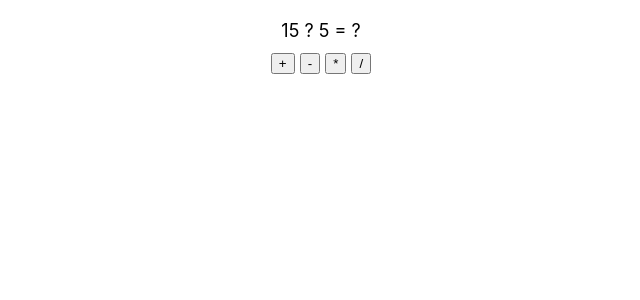
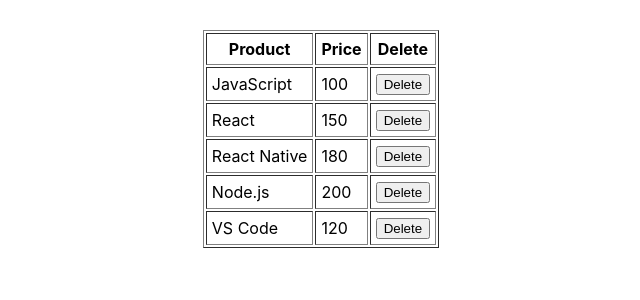
Before and after one commit to wa-wa00/app1, a React (Create React App) app: page / in a window 1280 px wide. Shown: the top 300 px of the page, without its empty margins (319-959 px from the left). Built offline with nearby package versions, Linux system fonts and the light colour scheme.

Commit message:
RefsArray

```diff
--- a/src/App.js
+++ b/src/App.js
@@ -4,8 +4,8 @@
 import {Calculator2} from './calculator'
 import {EventData2} from './event-data'
 import RefsFunc from './refs-func'
+import RefsArray from './refs-array'
 
-function App() {
-  return <RefsFunc/>
+export default function App() {
+    return <RefsArray />
 }
-export default App;
--- /dev/null
+++ b/src/refs-array.js
@@ -0,0 +1,49 @@
+import React from 'react'
+
+export default function RefsArray() {
+    const table = React.useRef()
+    const tr = React.useRef([])
+    const data = [
+        ['JavaScript', 100],
+        ['React', 150],
+        ['React Native', 180],
+        ['Node.js', 200],
+        ['VS Code', 120]
+    ]
+
+    const onClickButton = (i) => {
+        const index = tr.current[i].rowIndex
+        table.current.deleteRow(index)
+    }
+
+    const onMouseOverRow = (i) => {
+        tr.current[i].style.backgroundColor = 'yellow'
+    }
+
+    const onMouseOutRow = (i) => {
+        tr.current[i].style.backgroundColor = 'white'
+    }
+
+    const tableStyles = { margin: 'auto', marginTop: 30 }
+
+    return (
+        <table ref={table} border="1" cellPadding={5} style={tableStyles}>
+            <tr><th>Product</th><th>Price</th><th>Delete</th></tr>
+            {
+                data.map((item, i) => {
+                    return (
+                        <tr ref={el => tr.current[i] = el}
+                            onMouseOver={() => onMouseOverRow(i)}
+                            onMouseOut={() => onMouseOutRow(i)}
+                        >
+                            <td>{item[0]}</td>
+                            <td>{item[1]}</td>
+                            <td><button onClick={() => onClickButton(i)}>
+                                Delete</button></td>
+                            </tr>
+                        )
+                    })
+                }
+        </table>
+    )
+}
```
